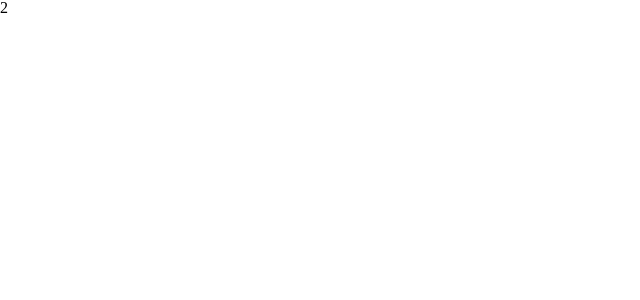
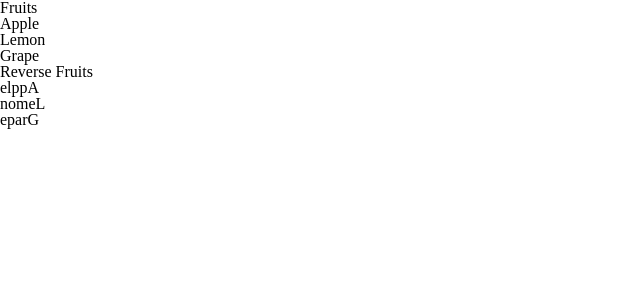
Before and after one commit to soi-ha/Studying, a Vue app in the folder fastCampus/vue3-start/: page / in a window 1280 px wide. Shown: the top 300 px of the page, without its empty margins (0-640 px from the left). Built offline with nearby package versions, Linux system fonts and the light colour scheme.

Commit message:
Vue 문법: Computed

```diff
--- a/fastCampus/vue3-start/src/App.vue
+++ b/fastCampus/vue3-start/src/App.vue
@@ -1,34 +1,12 @@
 <template>
-  <h1> {{ count }} </h1>
+  <Fruits />
 </template>
 
 <script>
+import Fruits from '~/components/Fruits'
 export default {
-  data() {
-    return {
-      count: 2
-    }
-  },
-  // 컴포넌트가 생성되기 직전에 실행 됨 (데이터 정의 전)
-  beforeCreate() {
-    console.log("Before Create!!", this.count)
-  },
-  // 컴포넌트가 생성된 직후에 실행 됨
-  created() {
-    console.log("Created!!", this.count)
-    // 컴포넌트가 생성된 직후기 때문에 html 연결되어 있지 않아서 조회 불가능
-    console.log(document.querySelector('h1'))
-  },
-  // html과 연결되기 전이기 때문에 html 구조 조회 불가능
-  beforeMount() {
-    console.log("Before Mount!!")
-    console.log(document.querySelector('h1'))
-  },
-  // 실제 컴포넌트가 html 구조에 연결되어져 있음
-  // 따라서 html 구조를 조회해서 출력 가능
-  mounted() {
-    console.log("Mounted!!")
-    console.log(document.querySelector('h1'))
+  components: {
+    Fruits
   }
 }
 </script>
--- /dev/null
+++ b/fastCampus/vue3-start/src/components/Fruits.vue
@@ -0,0 +1,49 @@
+<!-- eslint-disable vue/multi-word-component-names -->
+<template>
+  <section v-if="hasFruit">
+    <h1>Fruits</h1>
+    <ul>
+      <li
+        v-for="fruit in fruits"
+        :key="fruit">
+        {{ fruit }}
+      </li>
+    </ul>
+  </section>
+
+  <section>
+    <h1>Reverse Fruits</h1>
+    <ul>
+      <li
+        v-for="fruit in reverseFruits"
+        :key="fruit">
+        {{ fruit }}
+      </li>
+    </ul>
+  </section>
+</template>
+
+<script>
+export default {
+  data() {
+    return {
+      fruits: [
+        'Apple', 'Lemon', 'Grape'
+      ]
+    }
+  },
+  computed: {
+    hasFruit() {
+      return this.fruits.length > 0
+    },
+    reverseFruits() {
+      return this.fruits.map(fruit => {
+        // 'Apple' => ['A','p','p','l','e']
+        // => ['e','l','p','p','A']
+        // =>'elppA'
+        return fruit.split('').reverse().join('')
+      })
+    }
+  }
+}
+</script>
```
